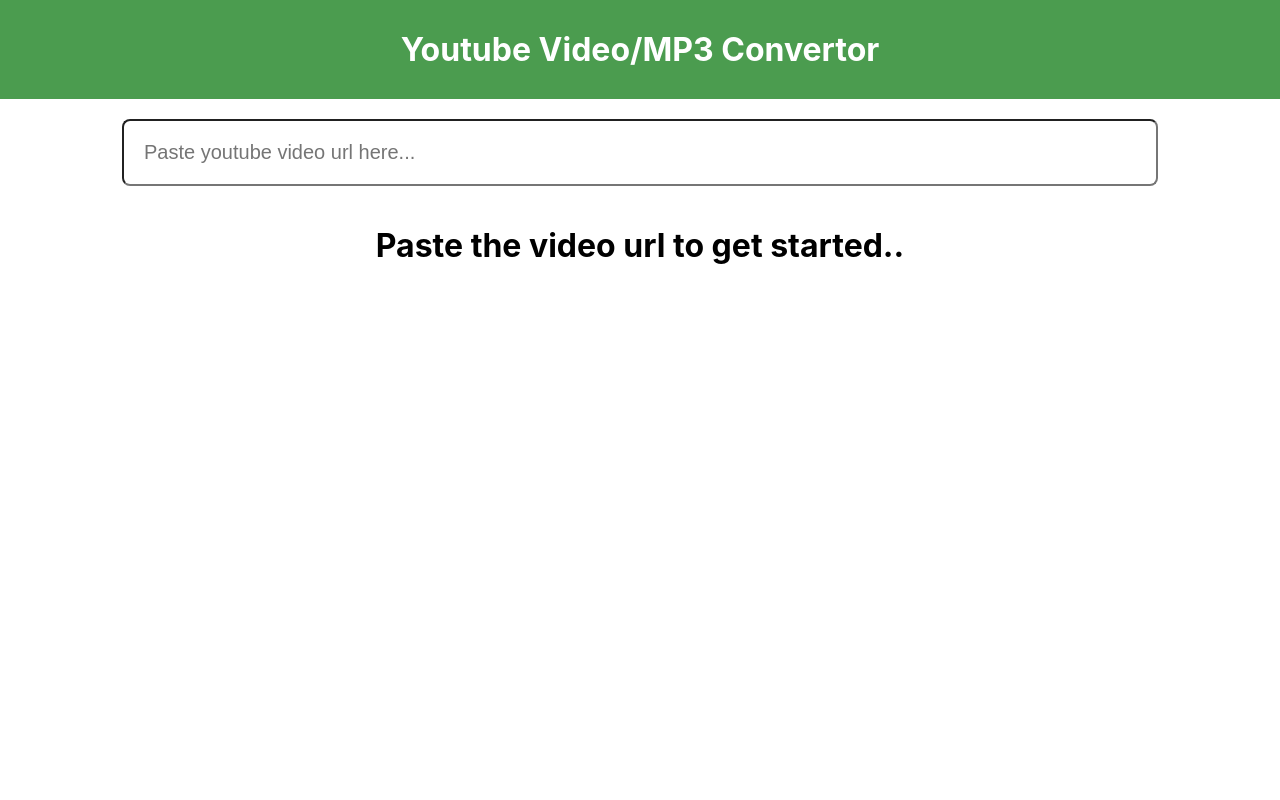
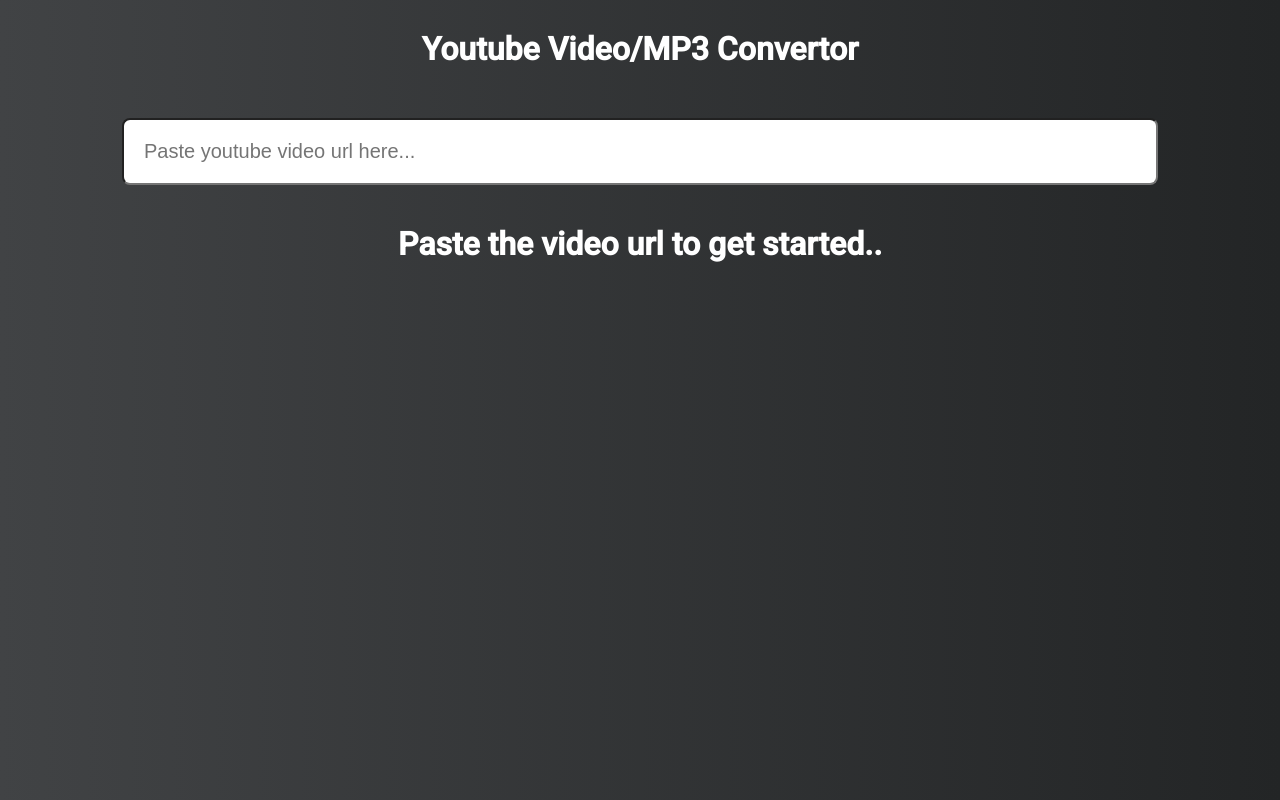
Before and after one commit to talhabintariq/converter, a React (Create React App) app: page / in a window 1280 px wide. Built offline with nearby package versions, Linux system fonts and the light colour scheme.

Commit message:
Design update

```diff
--- a/public/index.html
+++ b/public/index.html
@@ -3,6 +3,9 @@
   <head>
     <meta charset="utf-8" />
     <link rel="icon" href="%PUBLIC_URL%/favicon.ico" />
+    <link rel="preconnect" href="https://fonts.googleapis.com">
+    <link rel="preconnect" href="https://fonts.gstatic.com" crossorigin>
+    <link href="https://fonts.googleapis.com/css2?family=Merriweather:ital@1&family=Oswald&family=Raleway:ital,wght@0,200;0,300;1,400&family=Roboto:wght@400;500&display=swap" rel="stylesheet">
     <meta name="viewport" content="width=device-width, initial-scale=1" />
     <meta name="theme-color" content="#000000" />
     <meta
--- a/src/App.css
+++ b/src/App.css
@@ -3,12 +3,30 @@
 }
 
 .app {
+  font-family: "Merriweather", serif;
+  font-family: "Oswald", sans-serif;
+  font-family: "Raleway", sans-serif;
+  font-family: "Roboto", sans-serif;
+  height: 100vh;
+  color: white;
+  overflow: auto;
+  background-size: cover;
   text-align: center;
+  background: #232526; /* fallback for old browsers */
+  background: -webkit-linear-gradient(
+    to right,
+    #414345,
+    #232526
+  ); /* Chrome 10-25, Safari 5.1-6 */
+  background: linear-gradient(
+    to right,
+    #414345,
+    #232526
+  ); /* W3C, IE 10+/ Edge, Firefox 16+, Chrome 26+, Opera 12+, Safari 7+ */
 }
 
 .app__navbar {
-  background-color: #4b9c4f;
-  color: white;
+  /* color: black; */
   padding: 30px;
 }
 
--- a/src/App.js
+++ b/src/App.js
@@ -6,12 +6,21 @@
 
 function App() {
   const [videoUrl, setVideoUrl] = useState("");
+  const [canDownload, setCanDownload] = useState(false);
   const [id, setId] = useState("");
 
   useEffect(() => {
     const id = videoUrl.replace("https://www.youtube.com/watch?v=", "");
     console.log(id);
     setId(id);
+
+    setCanDownload(
+      videoUrl.startsWith("https://www.youtube.com/watch?v=") ||
+        videoUrl.startsWith("https://youtube.com/watch?v=") ||
+        videoUrl.startsWith("www.youtube.com/watch?v=") ||
+        videoUrl.startsWith("youtube.com/watch?v=") ||
+        videoUrl.startsWith("v=")
+    );
   }, [videoUrl]);
 
   return (
@@ -33,11 +42,7 @@
         <DownloadButtonDefault />
       ) : (
         <div>
-          {videoUrl.startsWith("https://www.youtube.com/watch?v=") ||
-          videoUrl.startsWith("https://youtube.com/watch?v=") ||
-          videoUrl.startsWith("www.youtube.com/watch?v=") ||
-          videoUrl.startsWith("youtube.com/watch?v=") ||
-          videoUrl.startsWith("v=") ? (
+          {canDownload ? (
             <div>
               <DownloadButton id={id} type="mp3" />
               <br />
--- a/src/DownloadButton.js
+++ b/src/DownloadButton.js
@@ -4,17 +4,15 @@
 function DownloadButton({ id, type }) {
   return (
     <div className="download">
-      <h2>Download {type === "mp3" ? "music" : "video"} file</h2>
+      <h2>Download {type === "mp3" ? "mp3" : "videos"} file</h2>
       <iframe
-        title="donload"
-        className="button-api-frame"
-        src={`https://api.vevioz.com/@api/button/${type}/${id}`}
-        width="80%"
-        height="40%"
-        allowtransparency="true"
-        scrolling="yes"
-        style={{ border: "1px solid black", fontSize: "30px" }}
-      />
+        title="t"
+        src={`https://www.yt-download.org/api/button/${type}/${id}`}
+        width="100%"
+        height="100px"
+        scrolling="no"
+        style={{ border: "none" }}
+      ></iframe>
     </div>
   );
 }
```
